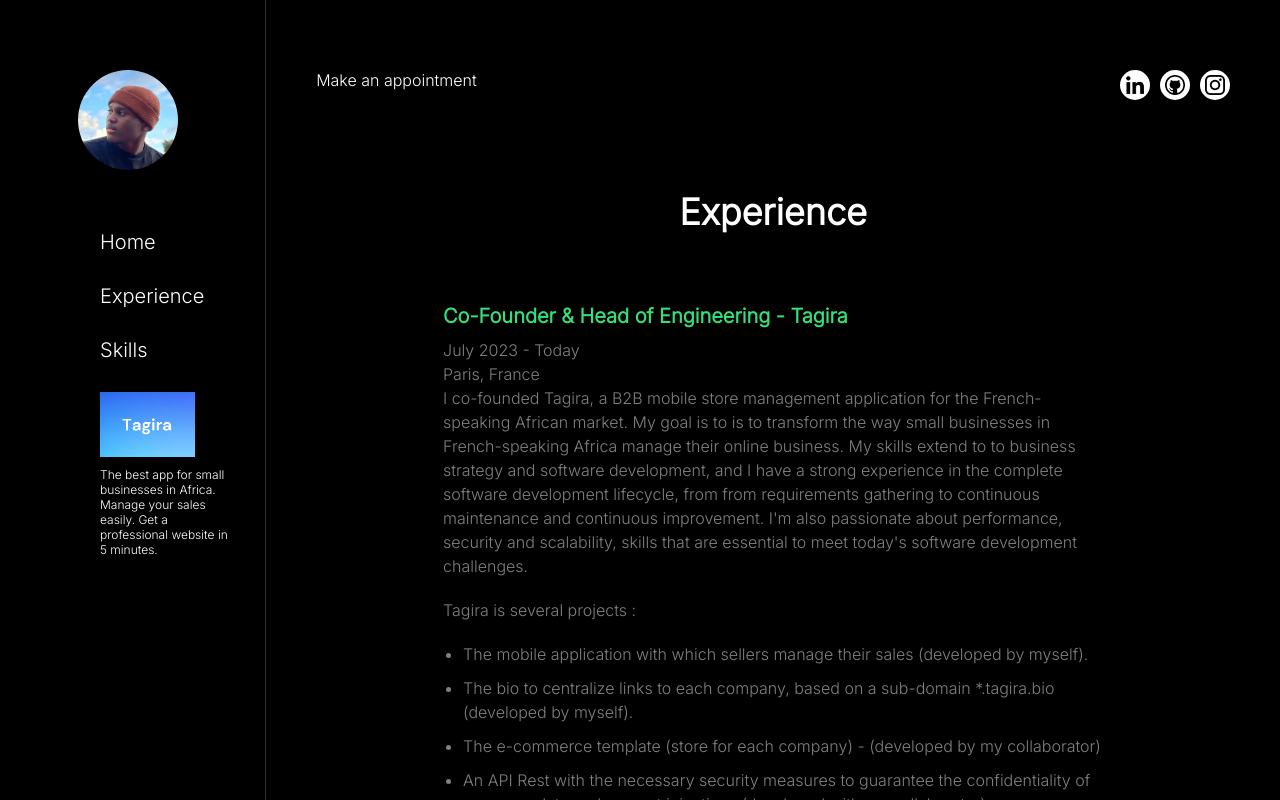
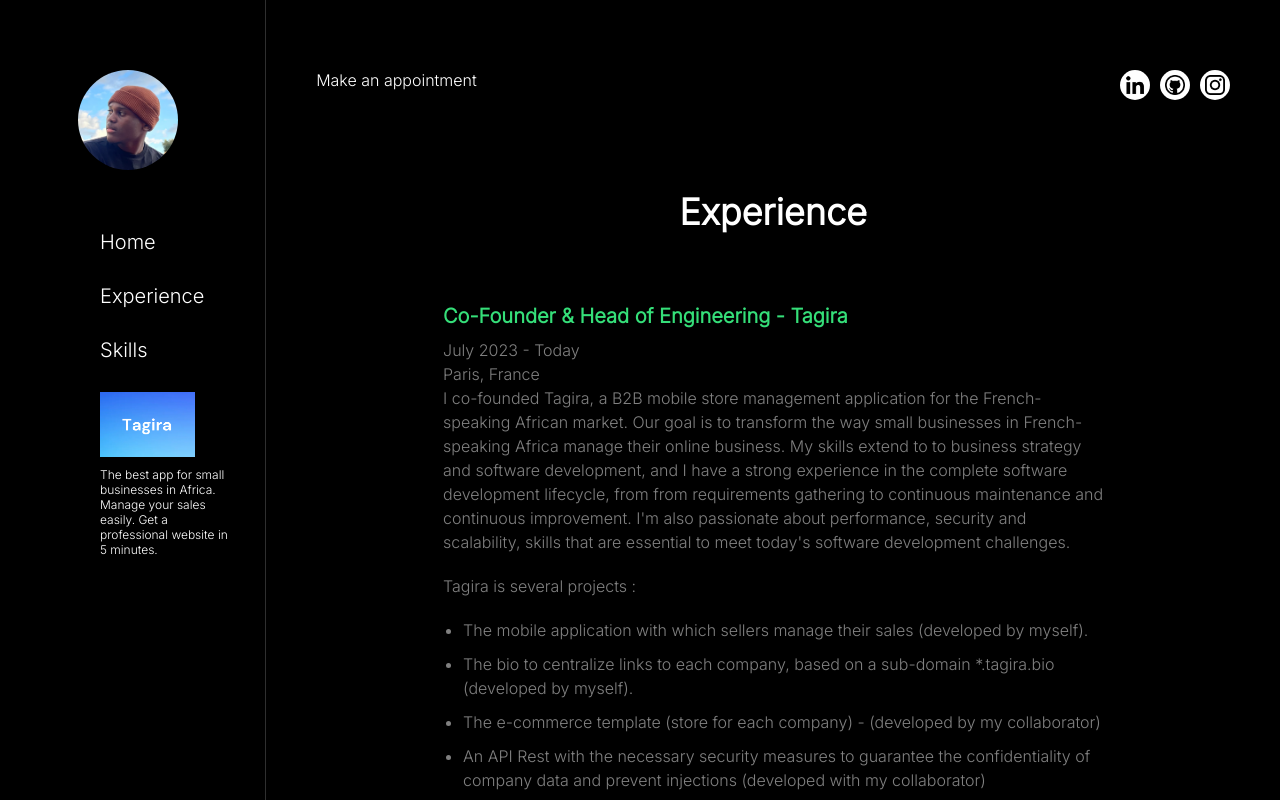
Before and after one commit to Canestin/portfolio, a Next.js app: page /experience in a window 1280 px wide. Built offline with nearby package versions, Linux system fonts and the light colour scheme.

Commit message:
chore: change metadata & text

```diff
--- a/src/app/experience/page.tsx
+++ b/src/app/experience/page.tsx
@@ -12,12 +12,12 @@ const Experience = () => {
 
         <p>
           I co-founded Tagira, a B2B mobile store management application for the
-          French-speaking African market. My goal is to is to transform the way
-          small businesses in French-speaking Africa manage their online
-          business. My skills extend to to business strategy and software
-          development, and I have a strong experience in the complete software
-          development lifecycle, from from requirements gathering to continuous
-          maintenance and continuous improvement. I&apos;m also passionate about
+          French-speaking African market. Our goal is to transform the way small
+          businesses in French-speaking Africa manage their online business. My
+          skills extend to to business strategy and software development, and I
+          have a strong experience in the complete software development
+          lifecycle, from from requirements gathering to continuous maintenance
+          and continuous improvement. I&apos;m also passionate about
           performance, security and scalability, skills that are essential to
           meet today&apos;s software development challenges.
         </p>
--- a/src/app/layout.tsx
+++ b/src/app/layout.tsx
@@ -13,7 +13,7 @@ export const metadata: Metadata = {
   openGraph: {
     url: "https://canestin.ndong.co",
     images: {
-      url: "https://canestin.ndong.co/profile.jpeg",
+      url: "https://canestin.ndong.co/meta.png",
       width: 500,
       height: 250,
     },
```
Also changed, not shown: public/meta.png (added).
